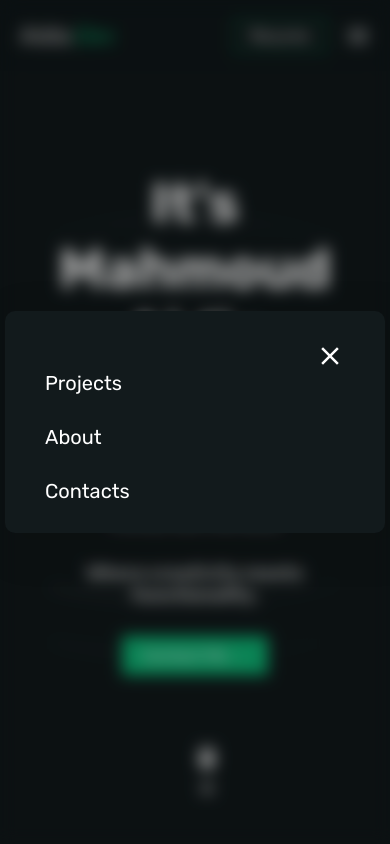
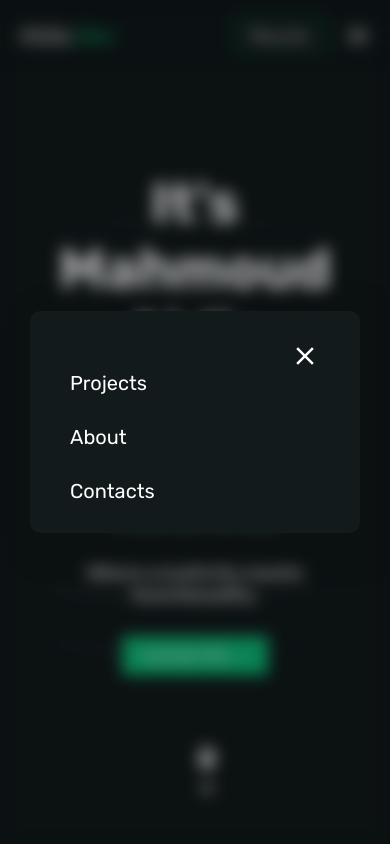
Before and after one commit to MahmoudAidia/portfolio, a React (Vite) app: page / in a window 390 px wide. Both pictures are taken after a click on the icon 358 px from the left and 35 px from the top of the page. Shown: the top 844 px of the page. Built offline with nearby package versions, Linux system fonts and the light colour scheme.

Commit message:
mobile nav fix

```diff
--- a/src/components/MobileNav/MobileNav.scss
+++ b/src/components/MobileNav/MobileNav.scss
@@ -1,5 +1,6 @@
 .mobileNav {
-  width: 300px;
+  min-width: 250px;
+  width: 250px;
   // height: 200px;
   color: hsl(var(--navbar-text-color));
   display: flex;
```
